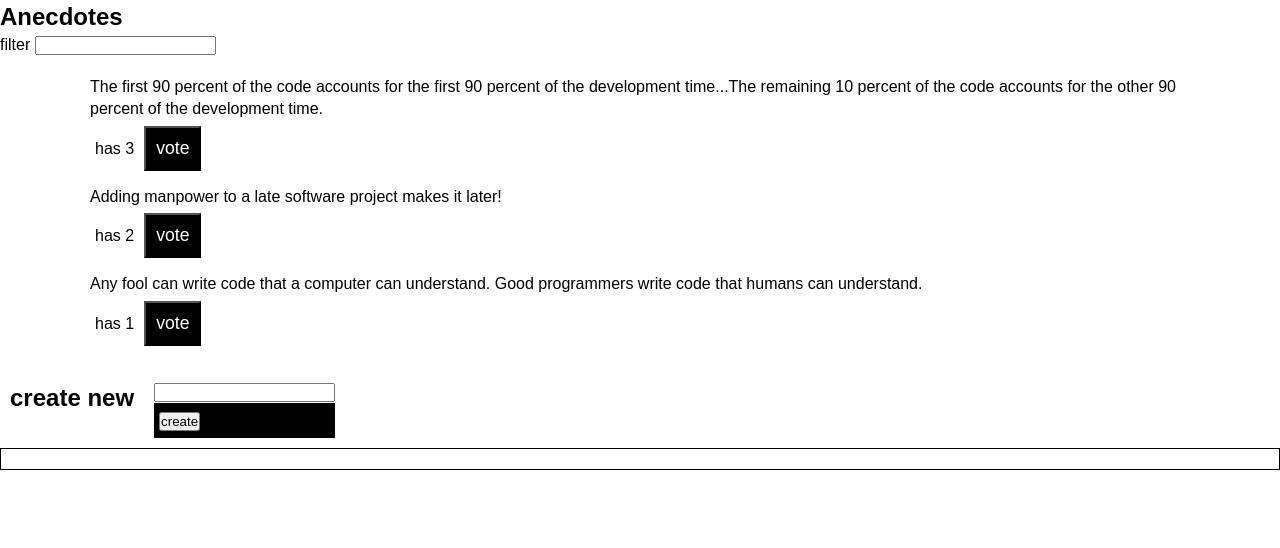
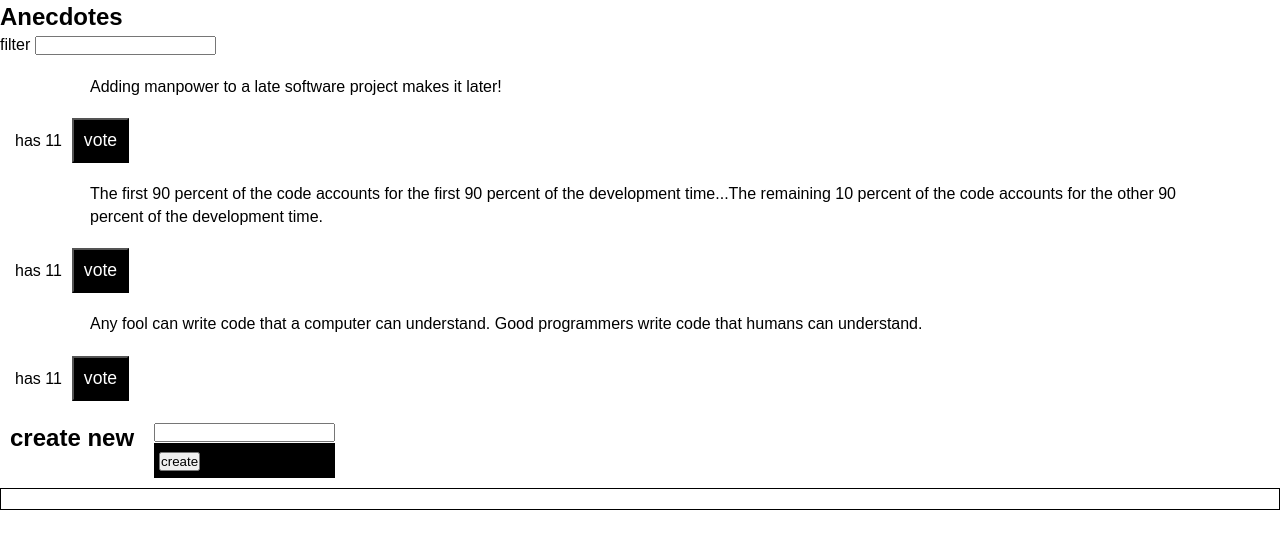
Before and after one commit to lasse1900/some-fullstack-211021-ver3, a React (Create React App) app in the folder part6/redux-anecdotes/: page / in a window 1280 px wide. Shown: the top 548 px of the page. Built offline with nearby package versions, Linux system fonts and the light colour scheme; data requests are answered from the project's data file.

Commit message:
6.19 & 6.20 using connect instead of useSelector and useDispatch hooks

```diff
--- a/part6/redux-anecdotes/db.json
+++ b/part6/redux-anecdotes/db.json
@@ -3,17 +3,17 @@
     {
       "content": "Adding manpower to a late software project makes it later!",
       "id": "21149",
-      "votes": 2
+      "votes": 11
     },
     {
       "content": "The first 90 percent of the code accounts for the first 90 percent of the development time...The remaining 10 percent of the code accounts for the other 90 percent of the development time.",
       "id": "69581",
-      "votes": 3
+      "votes": 11
     },
     {
       "content": "Any fool can write code that a computer can understand. Good programmers write code that humans can understand.",
       "id": "36975",
-      "votes": 1
+      "votes": 11
     }
   ]
 }
--- a/part6/redux-anecdotes/src/components/AnecdoteForm.js
+++ b/part6/redux-anecdotes/src/components/AnecdoteForm.js
@@ -1,20 +1,17 @@
 import React from "react";
-import { useDispatch, connect } from "react-redux";
+import { connect } from "react-redux";
 import { createAnecdote } from "../reducers/anecdoteReducer";
 import { setNotification } from "../reducers/notificationReducer";
 import "../style.css";
 
-const AnecdoteForm = () => {
-  const dispatch = useDispatch();
+const AnecdoteForm = (props) => {
   const create = async (event) => {
     event.preventDefault();
     const anecdoteContent = event.target.anecdote.value;
     event.target.anecdote.value = "";
 
-    dispatch(createAnecdote(anecdoteContent));
-    dispatch(
-      setNotification({ text: `you added ${anecdoteContent}`, delay: 5 })
-    );
+    props.createAnecdote(anecdoteContent);
+    props.setNotification({ text: `you added ${anecdoteContent}`, delay: 5 });
   };
 
   return (
--- a/part6/redux-anecdotes/src/components/AnecdoteList.js
+++ b/part6/redux-anecdotes/src/components/AnecdoteList.js
@@ -1,45 +1,105 @@
 import React from "react";
+import { connect } from "react-redux";
+import { votesToAnecdote } from "../reducers/anecdoteReducer";
+import { setNotification } from "../reducers/notificationReducer";
 import "../style.css";
-import { votesToAnecdote } from "../reducers/anecdoteReducer";
-import { useDispatch, useSelector } from "react-redux";
-import { setNotification } from "../reducers/notificationReducer";
 
-const AnecdoteList = () => {
-  const dispatch = useDispatch();
-  const anecdotes = useSelector((state) => {
-    if (state.filter.query) {
-      return state.anecdotes.filter((anecdote) =>
-        anecdote.content.includes(state.filter.query)
+const AnecdoteList = (props) => {
+  const anecdotesToShow = () => {
+    if (props.filter.query) {
+      return props.anecdotes.filter((anecdote) =>
+        anecdote.content.includes(props.filter.query)
       );
     }
-    return state.anecdotes;
-  });
+
+    return props.anecdotes;
+  };
 
   const vote = (anecdote) => {
-    // console.log("vote", anecdote);
-    dispatch(votesToAnecdote(anecdote.id));
-    dispatch(
-      setNotification({ text: `You voted: ${anecdote.content}`, delay: 5 })
-    );
+    props.votesToAnecdote(anecdote.id);
+    props.setNotification({ text: `You voted: ${anecdote.content}`, delay: 5 });
   };
 
-  return (
-    <div className="layout">
-      <div className="anecdote-list">
-        {anecdotes
+  return anecdotesToShow()
     .sort((a, b) => b.votes - a.votes)
     .map((anecdote) => (
-            <div key={anecdote.id}>
-              <div>{anecdote.content}</div>
+      <div key={anecdote.id} className="layout">
+        <div className="anecdote-list">{anecdote.content}</div>
         <div className="vote-count">
           has {anecdote.votes}
           <button onClick={() => vote(anecdote)}>vote</button>
         </div>
       </div>
-          ))}
-      </div>
-    </div>
-  );
+    ));
 };
 
-export default AnecdoteList;
+const mapStateToProps = (state) => {
+  return {
+    anecdotes: state.anecdotes,
+    filter: state.filter,
+  };
+};
+
+const mapDispatchToProps = { votesToAnecdote, setNotification };
+
+const ConnectedAnecdotes = connect(
+  mapStateToProps,
+  mapDispatchToProps
+)(AnecdoteList);
+export default ConnectedAnecdotes;
+
+// import React from "react";
+// import "../style.css";
+// import { votesToAnecdote } from "../reducers/anecdoteReducer";
+// import { connect } from "react-redux";
+// import { setNotification } from "../reducers/notificationReducer";
+
+// const AnecdoteList = (props) => {
+//   const anecdotes = () => {
+//     if (props.filter.query) {
+//       return props.anecdotes.filter((anecdote) =>
+//         anecdote.content.includes(props.filter.query)
+//       );
+//     }
+//     return props.anecdotes;
+//   };
+
+//   const vote = (anecdote) => {
+//     // console.log("vote", anecdote);
+//     props.votesToAnecdote(anecdote.id);
+//     props.setNotification({ text: `You voted: ${anecdote.content}`, delay: 5 });
+//   };
+
+//   return (
+//     <div className="layout">
+//       <div className="anecdote-list">
+//         {anecdotes
+//           .sort((a, b) => b.votes - a.votes)
+//           .map((anecdote) => (
+//             <div key={anecdote.id}>
+//               <div>{anecdote.content}</div>
+//               <div className="vote-count">
+//                 has {anecdote.votes}
+//                 <button onClick={() => vote(anecdote)}>vote</button>
+//               </div>
+//             </div>
+//           ))}
+//       </div>
+//     </div>
+//   );
+// };
+
+// const mapStateToProps = (state) => {
+//   return {
+//     anecdotes: state.anecdotes,
+//     filter: state.filter,
+//   };
+// };
+
+// const mapDispatchToProps = { votesToAnecdote, setNotification };
+
+// const ConnectedAnecdotes = connect(
+//   mapStateToProps,
+//   mapDispatchToProps
+// )(AnecdoteList);
+// export default ConnectedAnecdotes;
--- a/part6/redux-anecdotes/src/components/Filter.js
+++ b/part6/redux-anecdotes/src/components/Filter.js
@@ -1,13 +1,11 @@
 import React from "react";
-import { useDispatch } from "react-redux";
+import { connect } from "react-redux";
 import { setFilter } from "../reducers/filterReducer";
 
-const Filter = () => {
-  const dispatch = useDispatch();
+const Filter = (props) => {
 
   const handleChange = (event) => {
-    const query = event.target.value;
-    dispatch(setFilter(query));
+    props.setFilter(event.target.value);
   };
   const style = {
     marginBottom: 10,
@@ -20,4 +18,11 @@ const Filter = () => {
   );
 };
 
-export default Filter;
+
+const mapStateToProps = (state) => {
+  return { query: state.filter };
+};
+
+const mapDispatchToProps = {setFilter}
+
+export default connect(mapStateToProps, mapDispatchToProps)(Filter);
```
Lines whose indentation alone changed are shown as unchanged.
